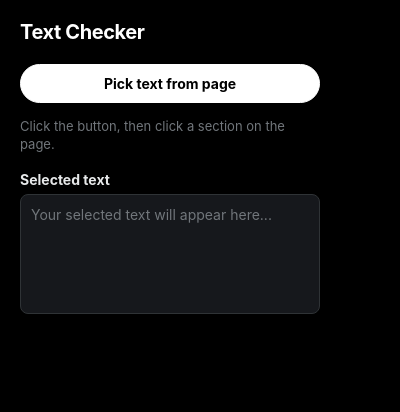
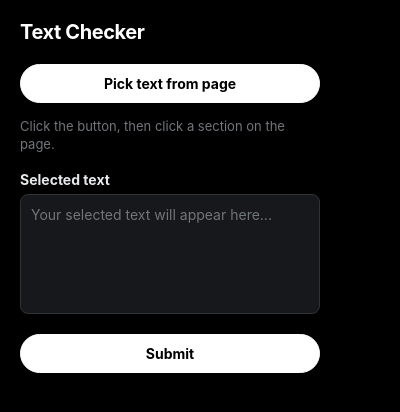
Before and after one commit to h4wks123/text-vibe-check, a browser extension: page extension/popups/index.html in a window 400 px wide. Drawn offline with Linux system fonts and the light colour scheme.

Commit message:
feat: added submit button

```diff
--- a/extension/popups/index.css
+++ b/extension/popups/index.css
@@ -20,7 +20,8 @@
   letter-spacing: -0.02em;
 }
 
-#text-checker__pick-button {
+#text-checker__pick-button,
+#text-checker__send-button {
   width: 100%;
   border: 1px solid #ffffff;
   border-radius: 9999px;
@@ -35,7 +36,8 @@
     color 120ms ease;
 }
 
-#text-checker__pick-button:hover {
+#text-checker__pick-button:hover,
+#text-checker__send-button:hover {
   color: #ffffff;
   background: #000000;
 }
@@ -66,6 +68,7 @@
   border: 1px solid #2f3336;
   border-radius: 8px;
   padding: 10px;
+  margin: 0 0 20px;
   color: #e7e9ea;
   background: #16181c;
   font: inherit;
--- a/extension/popups/index.html
+++ b/extension/popups/index.html
@@ -22,5 +22,6 @@
       id="text-checker__selected-text"
       placeholder="Your selected text will appear here..."
     ></textarea>
+    <button id="text-checker__send-button" type="button">Submit</button>
   </body>
 </html>
```
